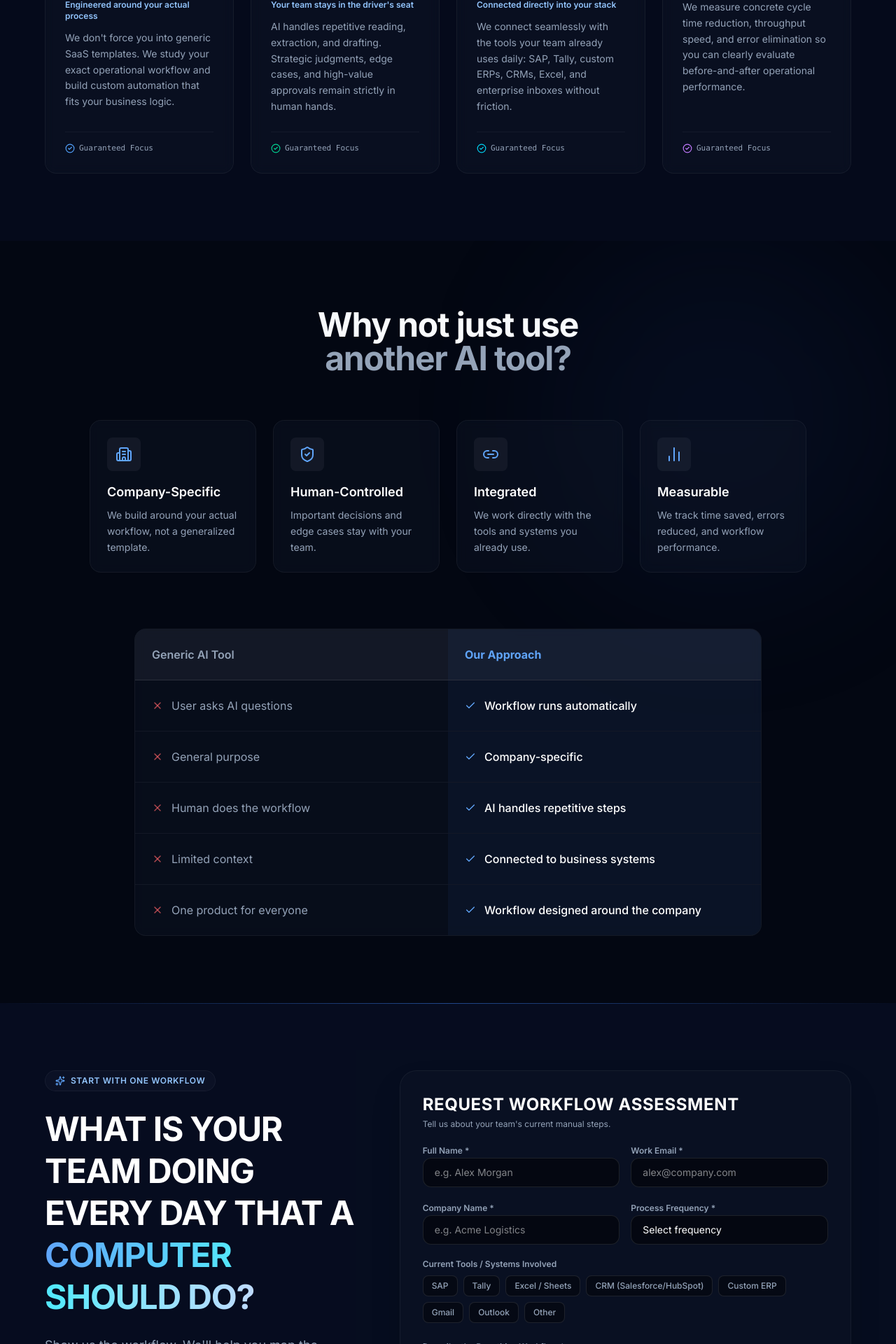
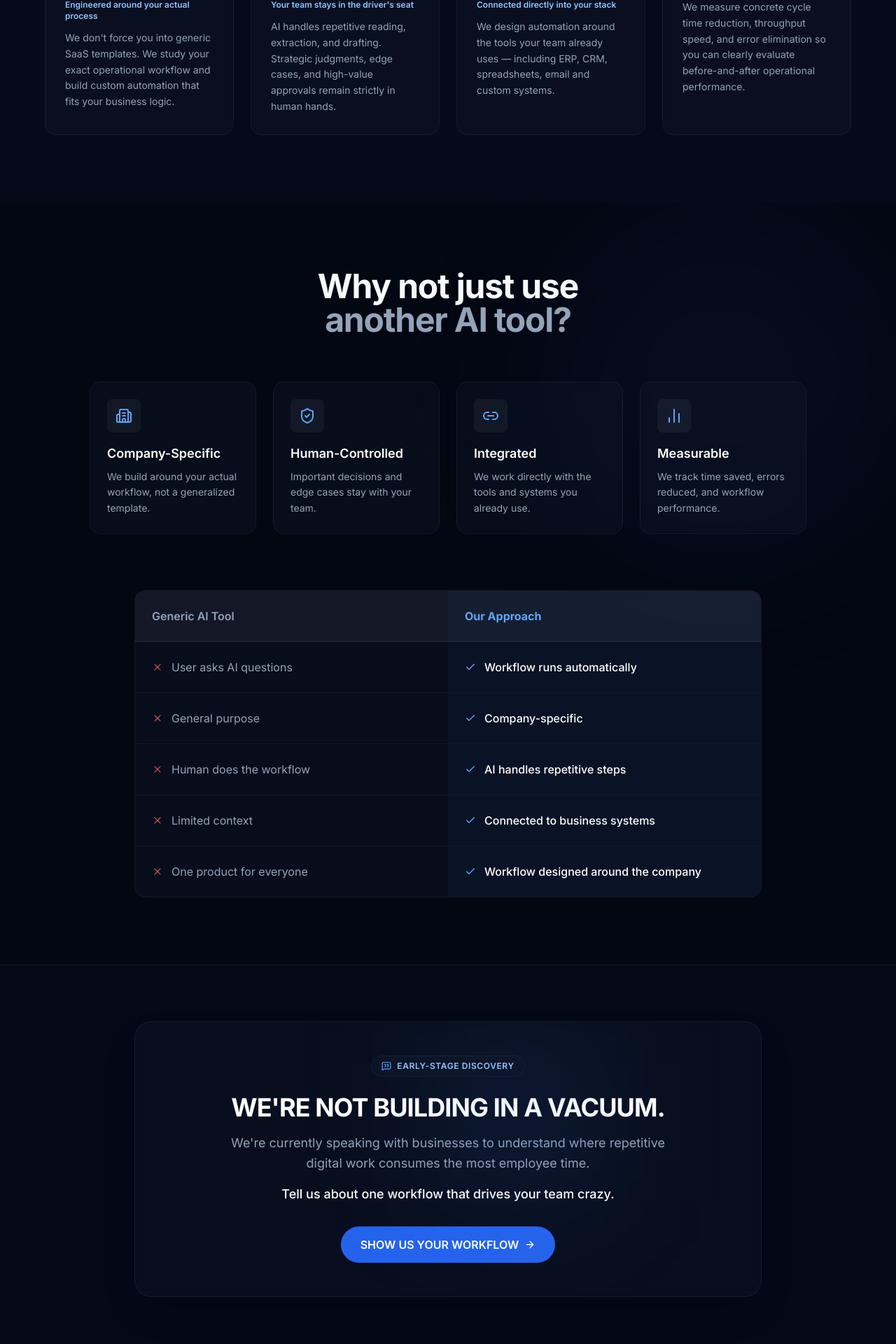
Before and after one commit to crystalOG9/ai-automation-startup, a Next.js app: page / in a window 1280 px wide. Shown: the part 9169-11089 px from the top of the page at 70% size. Built offline with nearby package versions, Linux system fonts and the light colour scheme.

Commit message:
feat(polish): remove template copy, add customer-discovery section, and refine integration wording

```diff
--- a/src/app/page.tsx
+++ b/src/app/page.tsx
@@ -10,6 +10,7 @@ import { Industries } from "@/components/Industries";
 import { HumanInTheLoop } from "@/components/HumanInTheLoop";
 import { ROI } from "@/components/ROI";
 import { WhyUs } from "@/components/WhyUs";
+import { CustomerDiscovery } from "@/components/CustomerDiscovery";
 import { CTA } from "@/components/CTA";
 import { Footer } from "@/components/Footer";
 
@@ -29,6 +30,7 @@ export default function Home() {
         <HumanInTheLoop />
         <ROI />
         <WhyUs />
+        <CustomerDiscovery />
         <CTA />
       </main>
       <Footer />
--- a/src/components/CTA.tsx
+++ b/src/components/CTA.tsx
@@ -84,7 +84,7 @@ export function CTA() {
             <div className="space-y-3">
               <div className="flex items-center gap-2.5 text-xs text-muted-foreground">
                 <CheckCircle2 className="w-4 h-4 text-emerald-400 shrink-0" />
-                <span>Zero system disruption — we integrate around your current tools</span>
+                <span>Designed around your current tools — without forcing a complete system replacement.</span>
               </div>
               <div className="flex items-center gap-2.5 text-xs text-muted-foreground">
                 <CheckCircle2 className="w-4 h-4 text-emerald-400 shrink-0" />
--- /dev/null
+++ b/src/components/CustomerDiscovery.tsx
@@ -0,0 +1,50 @@
+"use client";
+
+import { motion } from "framer-motion";
+import { MessageSquareQuote, ArrowRight } from "lucide-react";
+import Link from "next/link";
+
+export function CustomerDiscovery() {
+  return (
+    <section className="py-20 relative overflow-hidden bg-brand-950/10 border-t border-white/5">
+      <div className="container mx-auto px-4 md:px-6 relative z-10">
+        <motion.div
+          initial={{ opacity: 0, y: 20 }}
+          whileInView={{ opacity: 1, y: 0 }}
+          viewport={{ once: true }}
+          className="max-w-4xl mx-auto glass-card p-8 md:p-12 rounded-3xl border border-brand-500/30 bg-gradient-to-br from-brand-950/40 via-black/40 to-brand-900/20 text-center relative overflow-hidden shadow-2xl"
+        >
+          {/* Ambient subtle glow */}
+          <div className="absolute top-0 right-1/4 w-64 h-64 bg-brand-500/10 blur-[90px] pointer-events-none" />
+
+          <div className="inline-flex items-center gap-2 px-3.5 py-1.5 rounded-full glass border border-brand-500/30 text-brand-300 text-xs font-semibold uppercase tracking-wider mb-6">
+            <MessageSquareQuote className="w-3.5 h-3.5 text-brand-400" />
+            Early-Stage Discovery
+          </div>
+
+          <h2 className="text-2xl sm:text-3xl md:text-4xl font-bold tracking-tight text-white mb-4 uppercase">
+            WE&apos;RE NOT BUILDING IN A VACUUM.
+          </h2>
+
+          <p className="text-base md:text-lg text-muted-foreground max-w-2xl mx-auto mb-4 leading-relaxed">
+            We&apos;re currently speaking with businesses to understand where repetitive digital work consumes the most employee time.
+          </p>
+
+          <p className="text-base md:text-lg text-white font-medium mb-8">
+            Tell us about one workflow that drives your team crazy.
+          </p>
+
+          <div>
+            <Link
+              href="#contact"
+              className="inline-flex items-center justify-center gap-2 bg-brand-600 hover:bg-brand-500 text-white px-7 py-3.5 rounded-full text-sm md:text-base font-semibold transition-all hover:shadow-[0_0_20px_rgba(37,99,235,0.4)] group"
+            >
+              SHOW US YOUR WORKFLOW
+              <ArrowRight className="w-4 h-4 group-hover:translate-x-0.5 transition-transform" />
+            </Link>
+          </div>
+        </motion.div>
+      </div>
+    </section>
+  );
+}
--- a/src/components/ROI.tsx
+++ b/src/components/ROI.tsx
@@ -1,7 +1,7 @@
 "use client";
 
 import { motion } from "framer-motion";
-import { Building2, ShieldCheck, Link2, BarChart2, CheckCircle2 } from "lucide-react";
+import { Building2, ShieldCheck, Link2, BarChart2 } from "lucide-react";
 
 const PILLARS = [
   {
@@ -25,7 +25,7 @@ const PILLARS = [
   {
     title: "SYSTEM-INTEGRATED",
     subtitle: "Connected directly into your stack",
-    desc: "We connect seamlessly with the tools your team already uses daily: SAP, Tally, custom ERPs, CRMs, Excel, and enterprise inboxes without friction.",
+    desc: "We design automation around the tools your team already uses — including ERP, CRM, spreadsheets, email and custom systems.",
     icon: Link2,
     color: "text-cyan-400",
     border: "border-cyan-500/30",
@@ -80,7 +80,7 @@ export function ROI() {
           </motion.p>
         </div>
 
-        {/* 4 Pillars Grid (Task 1) */}
+        {/* 4 Pillars Grid */}
         <div className="grid sm:grid-cols-2 lg:grid-cols-4 gap-6 max-w-6xl mx-auto">
           {PILLARS.map((pillar, idx) => {
             const Icon = pillar.icon;
@@ -110,11 +110,6 @@ export function ROI() {
                     {pillar.desc}
                   </p>
                 </div>
-
-                <div className="mt-6 pt-4 border-t border-white/5 flex items-center gap-1.5 text-xs text-muted-foreground">
-                  <CheckCircle2 className={`w-3.5 h-3.5 ${pillar.color}`} />
-                  <span className="font-mono text-[11px]">Guaranteed Focus</span>
-                </div>
               </motion.div>
             );
           })}
```
Also changed, not shown: 1 other file (tests, documents, lock files or other folders).
